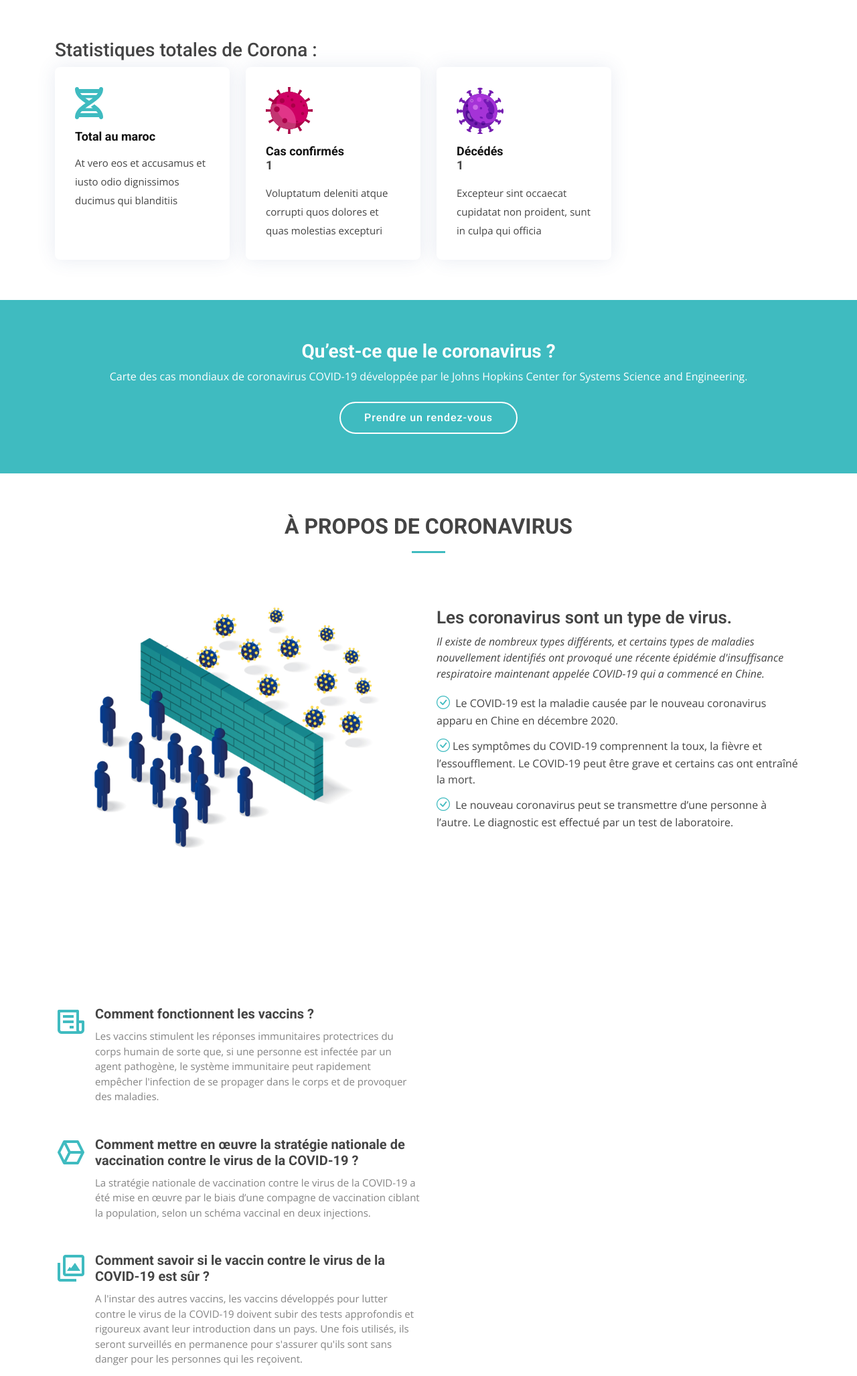
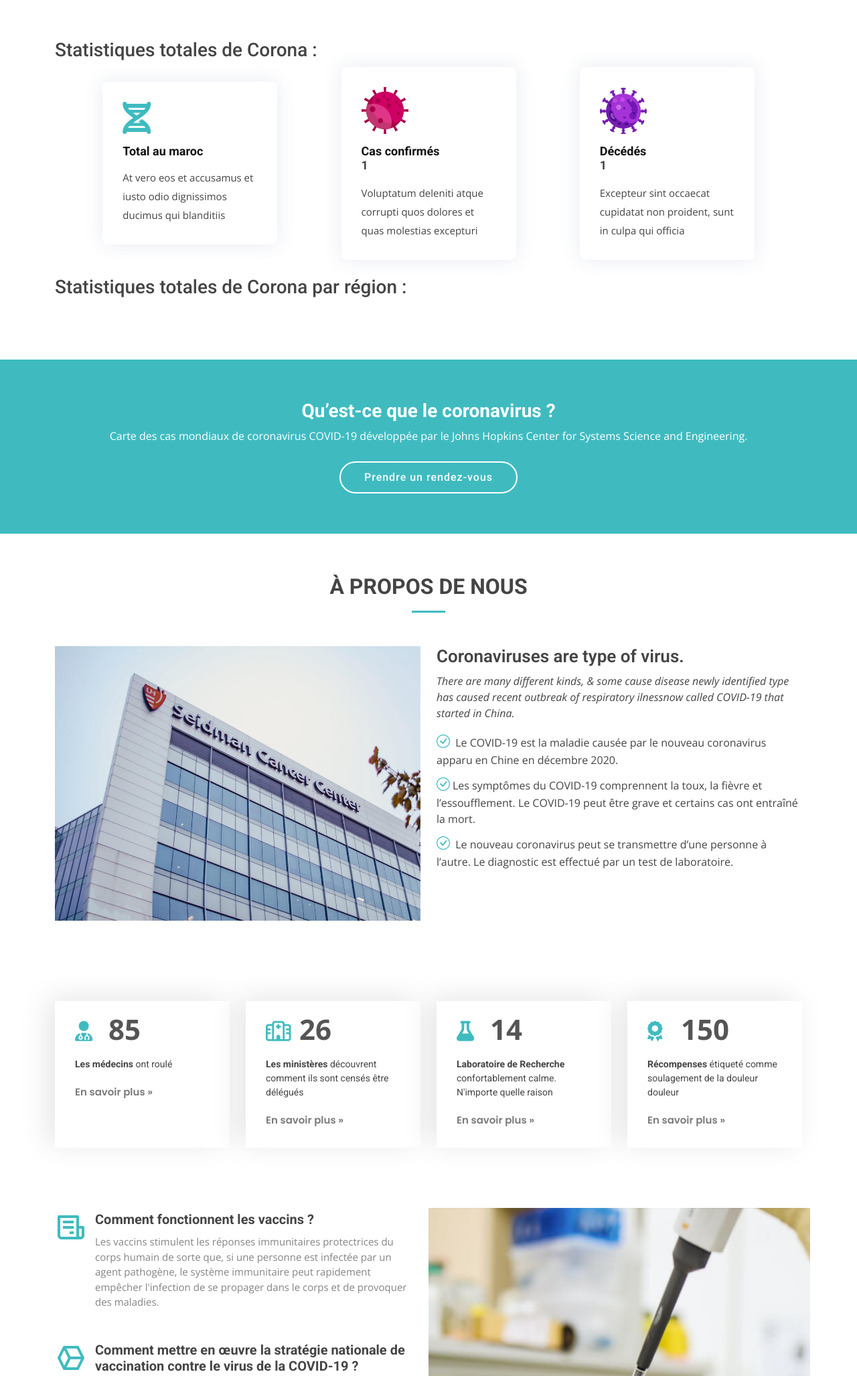
Before and after one commit to MOUTIK/Worldmeters01, a plain HTML site: page index.html in a window 1280 px wide. Shown: the part 802-2857 px from the top of the page at 67% size. Drawn offline with nearby package versions, Linux system fonts and the light colour scheme; no server answers.

Commit message:
abderrahim

```diff
--- a/index.html
+++ b/index.html
@@ -4,6 +4,7 @@
 <head>
   <meta charset="utf-8">
   <meta content="width=device-width, initial-scale=1.0" name="viewport">
+
   <title>Worldomaters</title>
   <meta content="" name="description">
   <meta content="" name="keywords">
@@ -11,7 +12,6 @@
   <!-- Favicons -->
   <link href="assets/img/favicon.png" rel="icon">
   <link href="assets/img/apple-touch-icon.png" rel="apple-touch-icon">
-
 
   <!-- Google Fonts -->
   <link href="https://fonts.googleapis.com/css?family=Open+Sans:300,300i,400,400i,600,600i,700,700i|Roboto:300,300i,400,400i,500,500i,600,600i,700,700i|Poppins:300,300i,400,400i,500,500i,600,600i,700,700i" rel="stylesheet">
@@ -111,7 +111,7 @@
     <section id="featured-services" class="featured-services">
       <div class="container" data-aos="fade-up">
         <h3>  Statistiques totales de Corona : </h3>
-        <div class="row">
+        <div class="row" style="display: flex; flex-direction: row; align-content: center; justify-content: space-evenly; align-items: center; ">
           <div class="col-md-6 col-lg-3 d-flex align-items-stretch mb-5 mb-lg-0">
             <div class="icon-box" data-aos="fade-up" data-aos-delay="400">
               <div class="icon"><i class="fas fa-dna"></i></div>
@@ -139,7 +139,12 @@
           </div>
 
         </div>
+        <br>
+        <h3>  Statistiques totales de Corona par région : </h3>
+        <br>
+        <div id="CoronaRegion" class="row" style="display: flex; flex-direction: row; align-content: center; justify-content: space-evenly; align-items: center; ">
 
+        </div>
       </div>
     </section><!-- End Featured Services Section -->
 
@@ -160,17 +165,17 @@
     <section id="about" class="about">
       <div class="container" data-aos="fade-up">
         <div class="section-title">
-          <h2>À propos de coronavirus </h2>
+          <h2>À propos de nous</h2>
         </div>
         <div class="row">
           <div class="col-lg-6" data-aos="fade-right">
-            <img src="assets/img/about.png" class="img-fluid" alt="">
+            <img src="assets/img/about.jpg" class="img-fluid" alt="">
           </div>
           <div class="col-lg-6 pt-4 pt-lg-0 content" data-aos="fade-left">
-            <h3><br/>
-              Les coronavirus sont un type de virus. </h3>
+            <h3>Coronaviruses are type of virus. </h3>
             <p class="fst-italic">
-              Il existe de nombreux types différents, et certains types de maladies nouvellement identifiés ont provoqué une récente épidémie d'insuffisance respiratoire maintenant appelée COVID-19 qui a commencé en Chine. </p>
+              There are many different kinds, & some cause disease newly identified type has caused recent outbreak of respiratory ilnessnow called COVID-19 that started in China.
+            </p>
             <ul>
               <li><i class="bi bi-check-circle"></i> Le COVID-19 est la maladie causée par le nouveau coronavirus apparu en Chine en décembre 2020.</li>
               <li><i class="bi bi-check-circle"></i>Les symptômes du COVID-19 comprennent la toux, la fièvre et l’essoufflement. Le COVID-19 peut être grave et certains cas ont entraîné la mort.</li>
@@ -182,10 +187,58 @@
       </div>
     </section><!-- End About Us Section -->
 
+    <!-- ======= Counts Section ======= -->
+    <section id="counts" class="counts">
+      <div class="container" data-aos="fade-up">
+
+        <div class="row no-gutters">
+
+          <div class="col-lg-3 col-md-6 d-md-flex align-items-md-stretch">
+            <div class="count-box">
+              <i class="fas fa-user-md"></i>
+              <span data-purecounter-start="0" data-purecounter-end="85" data-purecounter-duration="1" class="purecounter"></span>
+
+              <p><strong>Les médecins </strong> ont roulé</p>
+              <a href="#">En savoir plus &raquo;</a>
+            </div>
+          </div>
+
+          <div class="col-lg-3 col-md-6 d-md-flex align-items-md-stretch">
+            <div class="count-box">
+              <i class="far fa-hospital"></i>
+              <span data-purecounter-start="0" data-purecounter-end="26" data-purecounter-duration="1" class="purecounter"></span>
+              <p><strong>Les ministères</strong> découvrent comment ils sont censés être délégués</p>
+              <a href="#">En savoir plus &raquo;</a>
+            </div>
+          </div>
+
+          <div class="col-lg-3 col-md-6 d-md-flex align-items-md-stretch">
+            <div class="count-box">
+              <i class="fas fa-flask"></i>
+              <span data-purecounter-start="0" data-purecounter-end="14" data-purecounter-duration="1" class="purecounter"></span>
+              <p><strong>Laboratoire de Recherche</strong> confortablement calme. N'importe quelle raison</p>
+              <a href="#">En savoir plus &raquo;</a>
+            </div>
+          </div>
+
+          <div class="col-lg-3 col-md-6 d-md-flex align-items-md-stretch">
+            <div class="count-box">
+              <i class="fas fa-award"></i>
+              <span data-purecounter-start="0" data-purecounter-end="150" data-purecounter-duration="1" class="purecounter"></span>
+              <p><strong>Récompenses</strong> étiqueté comme soulagement de la douleur douleur</p>
+              <a href="#">En savoir plus &raquo;</a>
+            </div>
+          </div>
+
+        </div>
+
+      </div>
+    </section><!-- End Counts Section -->
+
     <!-- ======= Features Section ======= -->
     <section id="features" class="features">
       <div class="container" data-aos="fade-up">
-        <br/><br/><br/>
+
         <div class="row">
           <div class="col-lg-6 order-2 order-lg-1" data-aos="fade-right">
             <div class="icon-box mt-5 mt-lg-0">
@@ -209,7 +262,7 @@
               <p>Actuellement, et en pratique, il n'y a pas suffisamment de données pour déterminer comment une infection antérieure par COVID-19 affecte l'efficacité du vaccin. On sait que l'immunité naturelle contre le virus diminue avec le temps, donc actuellement, les personnes qui ont déjà été infectées, sont éligibles à recevoir le vaccin</p>
             </div>
           </div>
-          <div class="image col-lg-6 order-1 order-lg-2" style='background-image: url("assets/img/symptoms.png");'  ></div>
+          <div class="image col-lg-6 order-1 order-lg-2" style='background-image: url("assets/img/features.jpg");' data-aos="zoom-in"></div>
         </div>
 
       </div>
@@ -729,6 +782,8 @@
   <script src="assets/js/main.js"></script>
 
   <script>
+    const Statistiques_totales_de_Corona = () => {
+      try{
         const targetUrl = 'https://www.covidmaroc.ma/Pages/Accueilfr.aspx';
         const xhr = new XMLHttpRequest();
         xhr.onreadystatechange = function () {
@@ -759,6 +814,53 @@
         };
         xhr.open('GET', targetUrl);
         xhr.send();
+      }catch(err){
+        console.error(err?.message)
+      }
+    }
+    const Total_des_cas_par_region = () => {
+      try{
+        const targetUrl = 'https://sehhty.com/ma-covid/#counter-stats';
+        const xhr = new XMLHttpRequest();
+        xhr.onreadystatechange = () => {
+          if(xhr.readyState === XMLHttpRequest.DONE && xhr.status === 200){
+            var tempDiv = document.createElement('div');
+            tempDiv.innerHTML = xhr.response;
+            var ul = tempDiv.querySelectorAll("#counter-stats .qa-nav-main .qa-nav-main-list")
+            const DivContent = (titleFr,titleAR,totalRegion) => {
+              return (
+                `<div class="col-md-6 col-lg-3 d-flex align-items-stretch mb-5 mb-lg-0" style="margin-bottom:30px !important">
+                  <div class="icon-box" data-aos="fade-up" data-aos-delay="400" style="width:100%;background: #fff">
+                    <h4 class="title"><a href="" >${titleFr}</a></h4>
+                    <hr/>
+                    <h4 class="title" style="direction: rtl;"><a href="" >${titleAR}</a></h4>
+                    <hr/>
+                    <p class="description" style="text-align: center;font-weight: bold;font-size: 24px;">${totalRegion}</p>
+                  </div>
+                 </div>`
+              )
+            }
+            const li = ul[2].querySelectorAll("li");
+            const CoronaRegion = document.querySelector("#CoronaRegion")
+            tempDiv.innerText = null;
+            li?.forEach((item,i) => {
+              const div = item.querySelectorAll("div:not(.cardactive)")
+              console.log(div)
+              CoronaRegion.innerHTML += DivContent(div[1]?.innerText,div[0]?.innerText,div[2]?.innerText);
+            })
+          }
+        }
+        xhr.open('GET', targetUrl);
+        xhr.send();
+      }catch(err){
+        console.error(err?.message)
+      }
+    }
+    (() => {
+      Statistiques_totales_de_Corona();
+      Total_des_cas_par_region();
+    })();
+
   </script>
 </body>
 
```
Lines whose indentation alone changed are shown as unchanged.
